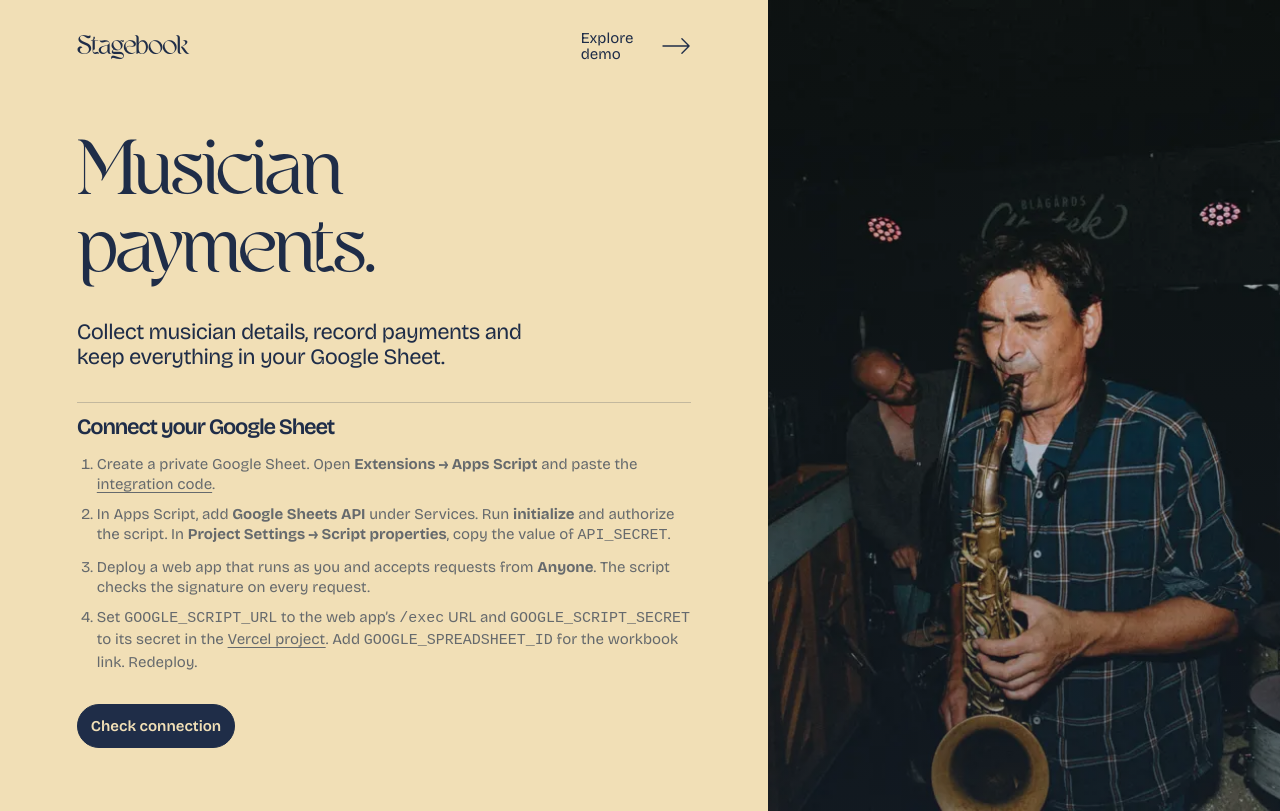
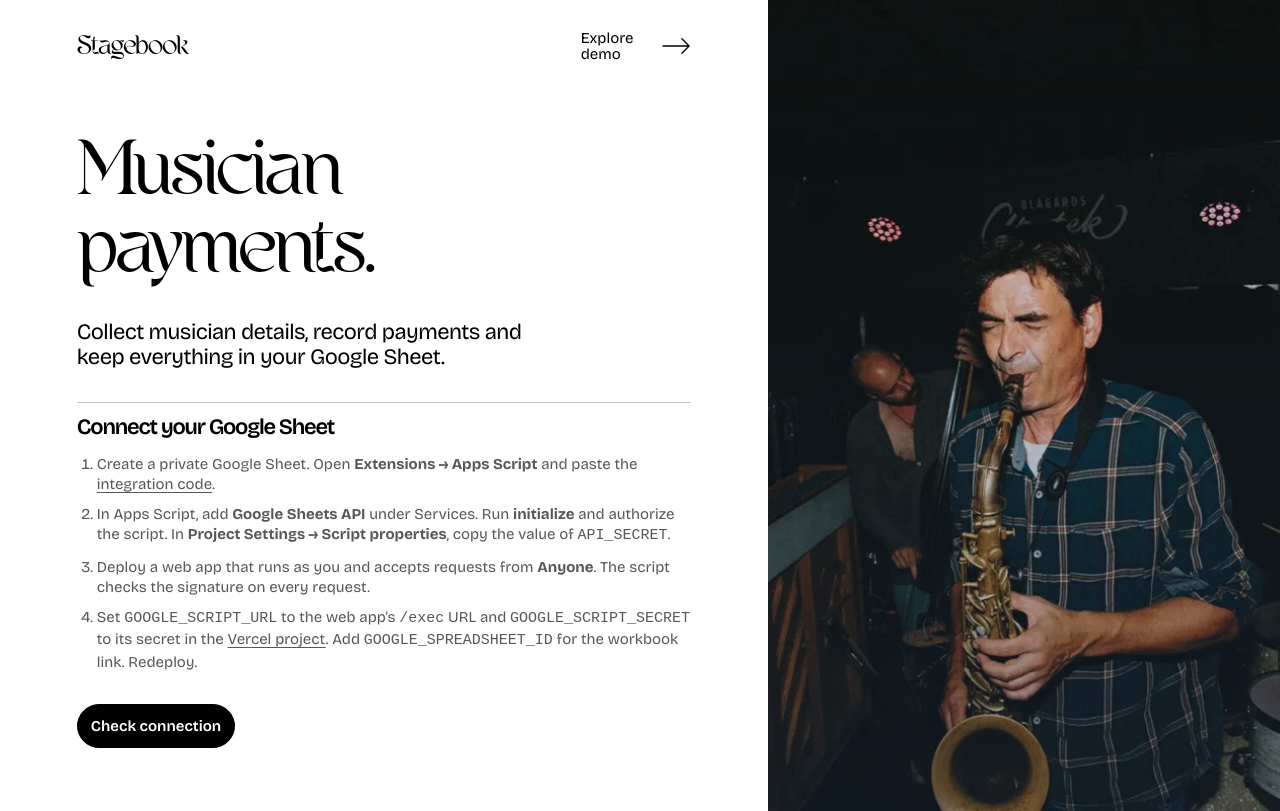
Before and after one commit to izakjonathan/dmf, a Next.js app: page / in a window 1280 px wide. Built offline with nearby package versions, Linux system fonts and the light colour scheme.

Commit message:
Update style.css

```diff
--- a/app/style.css
+++ b/app/style.css
@@ -15,9 +15,9 @@
 }
 
 :root {
-  --navy: #1a1d38;
-  --blue: #1f2d48;
-  --cream: #f1dfb6;
+  --navy: #000000;
+  --blue: #000000;
+  --cream: #ffffff;
   --background: var(--navy);
   --ink: var(--cream);
   --display: Agilera, Georgia, serif;
```
